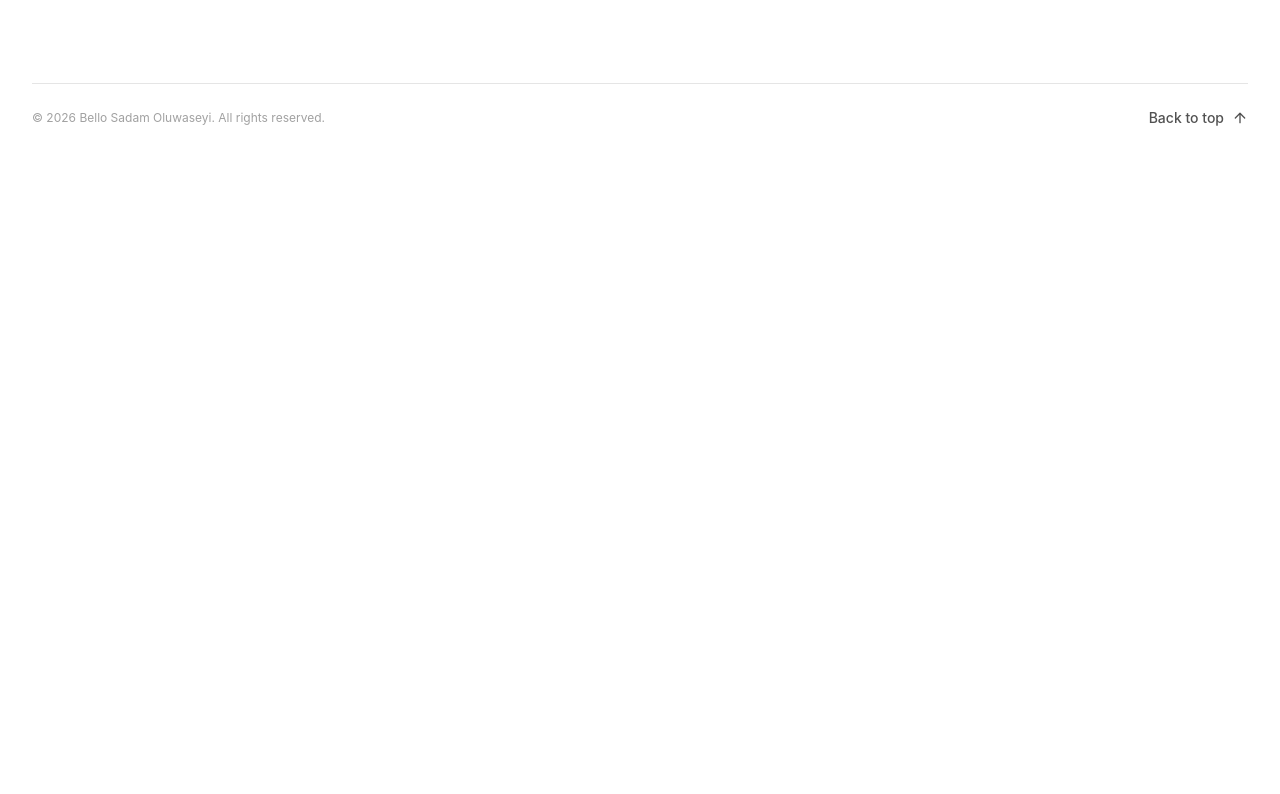
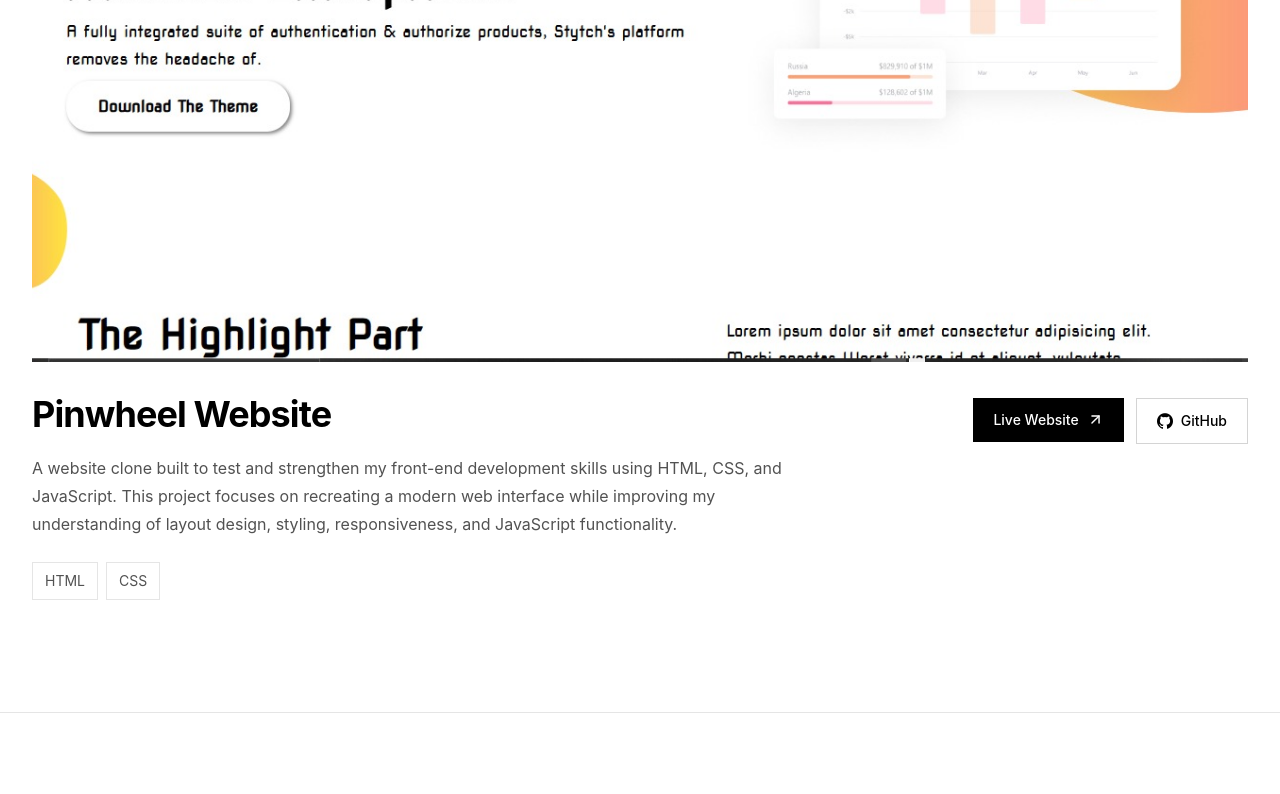
Before and after one commit to codalee123/codas-hub, a React (Vite) app: page /projects in a window 1280 px wide. Shown: the part 4612-5406 px from the top of the page. Before the commit the page ends 4764 px from the top, so only its background shows below. Built offline with nearby package versions, Linux system fonts and the light colour scheme.

Commit message:
Added one project more

```diff
--- a/src/data/projects.js
+++ b/src/data/projects.js
@@ -2,6 +2,8 @@
 import EverstreamImage from "../assets/images/Everstream-image.jpeg"
 import MusaisImage from "../assets/images/Musais-image.jpeg"
 import FashionImage from "../assets/images/Fashion-Image.jpeg"
+import PinwheelImage from "../assets/images/Pinwheel-image.jpeg"
+
 const projects = [
   {
     id: 1,
@@ -46,6 +48,17 @@
     liveUrl: "https://eedfasion-website.vercel.app",
     githubUrl: "https://github.com/codalee123/EEDFASION-WEBSITE",
   },
+
+  {
+    id: 5,
+    title: "Pinwheel Website",
+    description:
+      "A website clone built to test and strengthen my front-end development skills using HTML, CSS, and JavaScript. This project focuses on recreating a modern web interface while improving my understanding of layout design, styling, responsiveness, and JavaScript functionality.",
+    image:PinwheelImage,
+    technologies: ["HTML", "CSS"],
+    liveUrl: "https://pinwheel-clone.vercel.app/",
+    githubUrl: "https://github.com/codalee123/pinwheel-clone",
+  },
 ];
 
 export default projects;
```
Also changed, not shown: src/assets/images/Pinwheel-image.jpeg (added).
